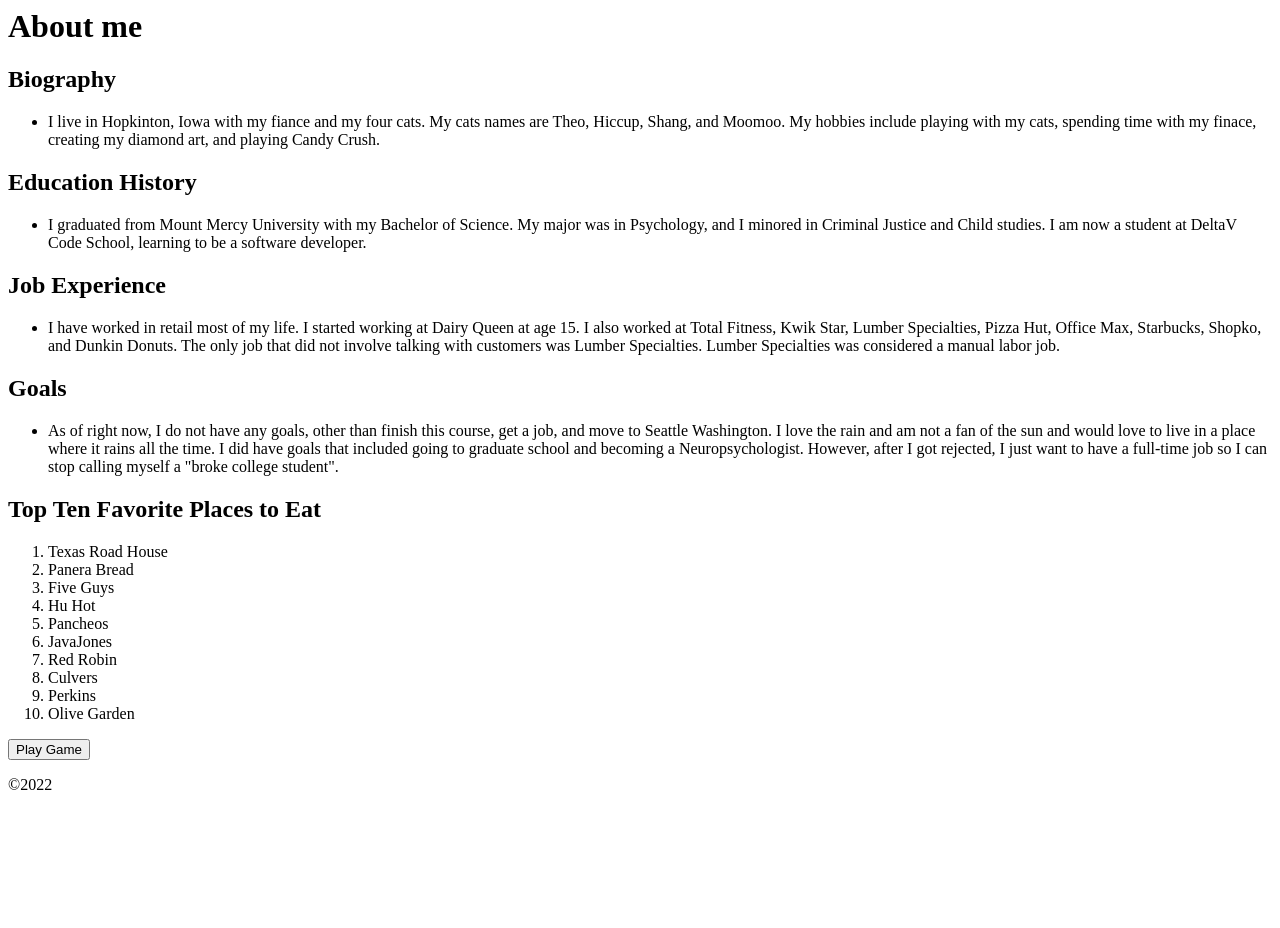
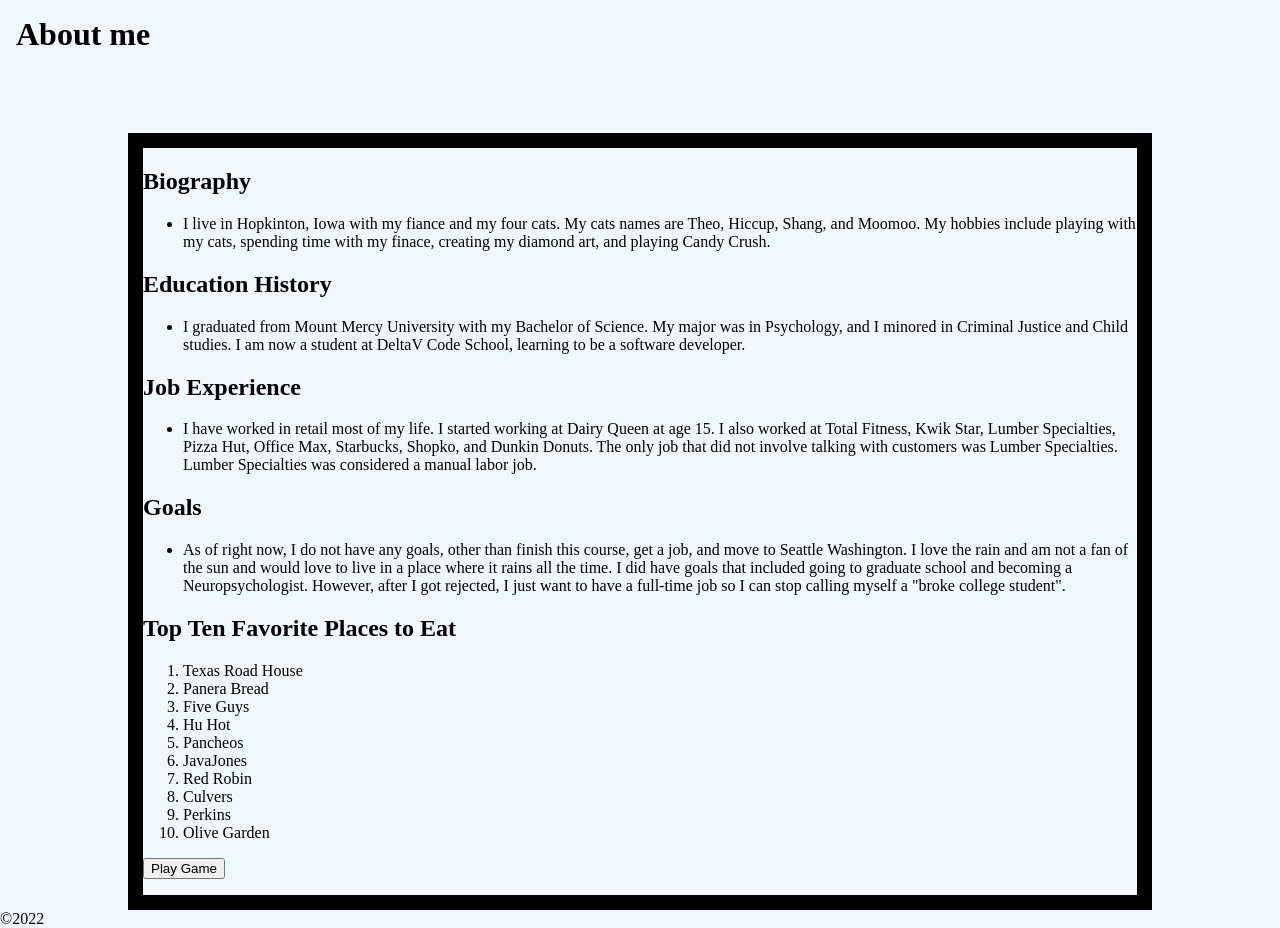
Before and after one commit to AllieDunkel/about-me, a plain HTML site: page index.html in a window 1280 px wide. Before the commit the page ends 802 px from the top, so only its background shows below. Drawn offline with Linux system fonts and the light colour scheme.

Commit message:
added Css

```diff
--- a/css/style.css
+++ b/css/style.css
@@ -1,9 +1,30 @@
+/*
 FILE :style.css
 DATE: 2022-06-22
+*/
+
+* {
+    box-sizing: border-box;
+}
+
+h1 {
+    font-size: 2rem;
+    margin: 1rem
+}
+
+h2, h3 {
+    font-weight: bold;
+}
+
+section {
+    border: 15px solid black;
+    width: 80%;
+    margin: 5rem auto 0 auto;
+    position: static;
+
+}
 
 body{
     background-color: aliceblue;
     margin: 0 auto;
-
-
 }
--- a/index.html
+++ b/index.html
@@ -17,26 +17,26 @@
             <ul>
                 <li>I live in Hopkinton, Iowa with my fiance and my four cats. My cats names are Theo, Hiccup, Shang, and Moomoo. My hobbies include playing with my cats, spending time with my finace, creating my diamond art, and playing Candy Crush.</li>
             </ul>
-        </section>
-        <section>
+        <!-- </section> -->
+        <!-- <section> -->
             <h2>Education History</h2>
             <ul>
                 <li>I graduated from Mount Mercy University with my Bachelor of Science. My major was in Psychology, and I minored in Criminal Justice and Child studies. I am now a student at DeltaV Code School, learning to be a software developer.</li>
             </ul>
-        </section>
-        <section>
+        <!-- </section> -->
+        <!-- <section> -->
             <h2>Job Experience</h2>
             <ul>
                 <li>I have worked in retail most of my life. I started working at Dairy Queen at age 15. I also worked at Total Fitness, Kwik Star, Lumber Specialties, Pizza Hut, Office Max, Starbucks, Shopko, and Dunkin Donuts. The only job that did not involve talking with customers was Lumber Specialties. Lumber Specialties was considered a manual labor job.</li>
             </ul>
-        </section>
-        <section>
+        <!-- </section> -->
+        <!-- <section> -->
             <h2>Goals</h2>
             <ul>
                 <li>As of right now, I do not have any goals, other than finish this course, get a job, and move to Seattle Washington. I love the rain and am not a fan of the sun and would love to live in a place where it rains all the time. I did have goals that included going to graduate school and becoming a Neuropsychologist. However, after I got rejected, I just want to have a full-time job so I can stop calling myself a "broke college student".</li>
             </ul>
-        </section>
-        <section>
+        <!-- </section> -->
+        <!-- <section> -->
             <h2>Top Ten Favorite Places to Eat</h2>
             <ol>
                 <li>Texas Road House</li>
@@ -54,6 +54,7 @@
                 <button onclick="playGame()">Play Game</button>
             </p>
         </section>
+
     </main>
 <footer>
     &copy;2022
```
